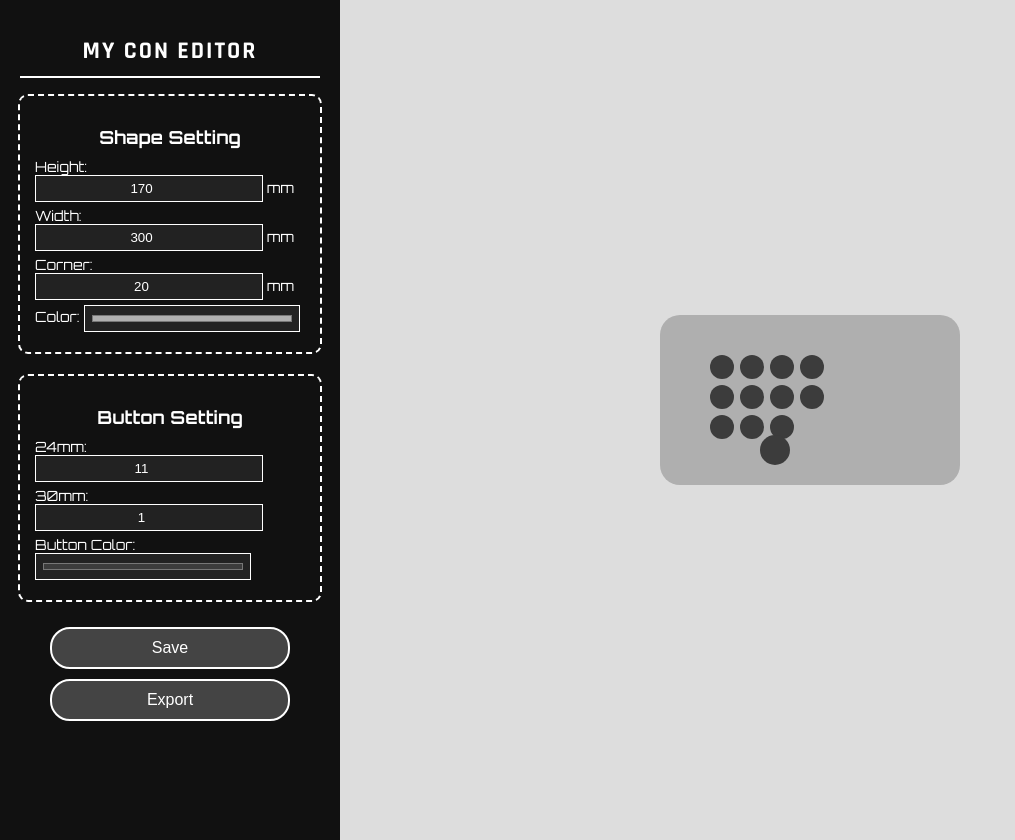
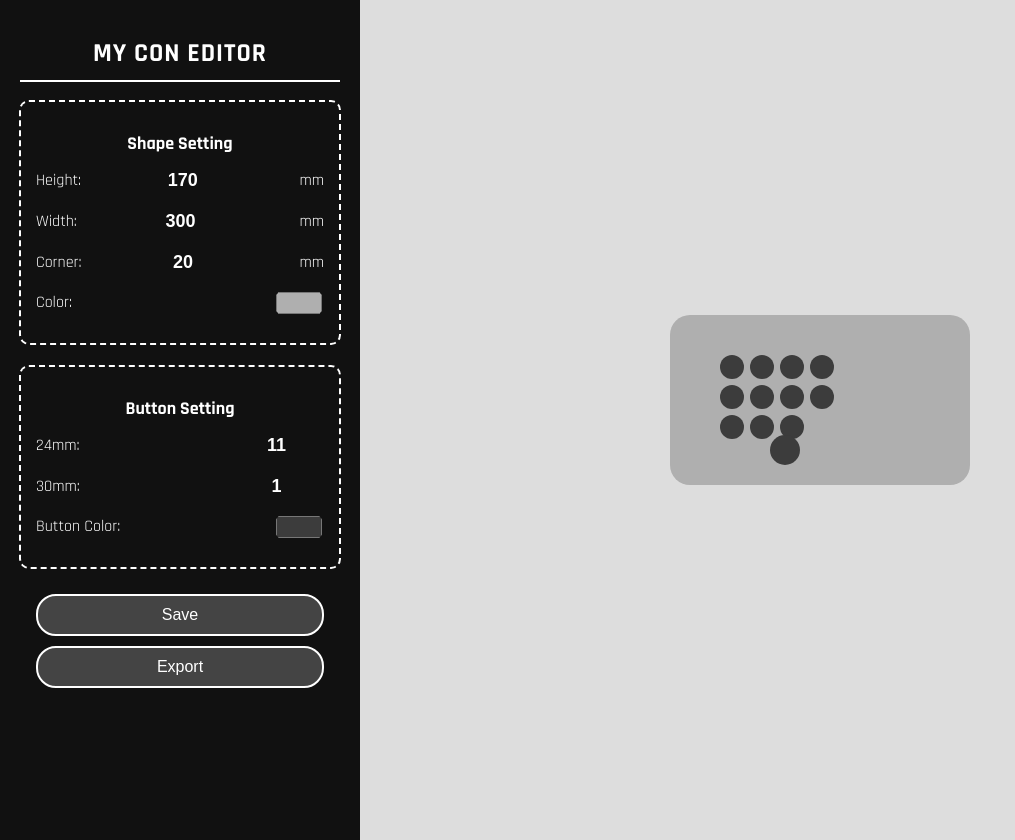
Before and after one commit to SoreiruFactory/MyConEditor, a plain HTML site: page index.html in a window 1280 px wide. Shown: the whole page, without its empty margins (0-1015 px from the left). Drawn offline with Linux system fonts and the light colour scheme.

Commit message:
Update style.css

```diff
--- a/style.css
+++ b/style.css
@@ -1,14 +1,14 @@
-@import url('https://fonts.googleapis.com/css2?family=Orbitron:wght@400;700&family=Rajdhani:wght@400;700&display=swap');
+@import url('https://fonts.googleapis.com/css2?family=Rajdhani:wght@300;400;700&display=swap');
 
 body {
-    font-family: 'Orbitron', sans-serif;
+    font-family: 'Rajdhani', sans-serif;
     margin: 0;
     display: flex;
     background-color: #ddd;
 }
 
 .sidebar {
-    width: 300px;
+    width: 320px;
     background: #111;
     color: white;
     padding: 20px;
@@ -20,9 +20,9 @@ body {
 
 h1 {
     font-family: 'Rajdhani', sans-serif;
-    font-size: 24px;
+    font-size: 26px;
     text-align: center;
-    letter-spacing: 2px;
+    letter-spacing: 1px;
     border-bottom: 2px solid white;
     padding-bottom: 10px;
     width: 100%;
@@ -43,22 +43,34 @@ h2 {
 }
 
 label {
-    display: block;
-    font-size: 14px;
-    margin: 5px 0;
+    display: flex;
+    align-items: center;
+    font-size: 16px;
+    margin: 10px 0;
+    justify-content: space-between;
 }
 
 input {
-    width: 80%;
+    width: 70px;
     padding: 5px;
-    background: #222;
+    background: transparent;
     color: white;
-    border: 1px solid white;
+    border: none;
+    font-size: 18px;
     text-align: center;
+    font-weight: bold;
+}
+
+input[type="color"] {
+    width: 50px;
+    height: 30px;
+    border-radius: 20px;
+    padding: 0;
+    border: none;
 }
 
 button {
-    width: 80%;
+    width: 90%;
     padding: 10px;
     margin: 5px 0;
     background: #444;
@@ -75,6 +87,7 @@ button:hover {
     color: #111;
 }
 
+/* 右側のコントローラーエリアを大きく */
 .editor {
     flex: 1;
     display: flex;
@@ -84,10 +97,10 @@ button:hover {
 }
 
 .controller {
-    width: 300px;
-    height: 170px;
+    width: 400px;  /* サイズを大きく */
+    height: 230px;
     background-color: #afafaf;
-    border-radius: 20px;
+    border-radius: 30px;
     position: relative;
 }
 
```
